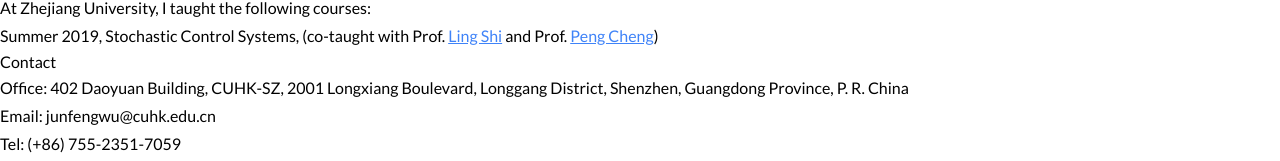
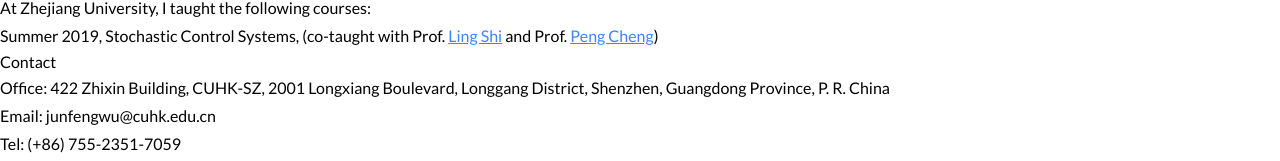
Before and after one commit to LIAS-CUHKSZ/lias-cuhksz.github.io, a Next.js app: page /group/junfeng-wu in a window 1280 px wide. Shown: the part 2544-2705 px from the top of the page. Built offline with nearby package versions, Linux system fonts and the light colour scheme.

Commit message:
Update page.tsx

```diff
--- a/app/group/junfeng-wu/page.tsx
+++ b/app/group/junfeng-wu/page.tsx
@@ -544,7 +544,7 @@
             <h2 className="mt-4 mb-2 text-lg font-semibold">Contact</h2>
             <div className="ml-4">
               <p>
-                Office: 402 Daoyuan Building, CUHK-SZ, 2001 Longxiang Boulevard,
+                Office: 422 Zhixin Building, CUHK-SZ, 2001 Longxiang Boulevard,
                 Longgang District, Shenzhen, Guangdong Province, P. R. China
               </p>
               <p>Email: junfengwu@cuhk.edu.cn</p>
```
